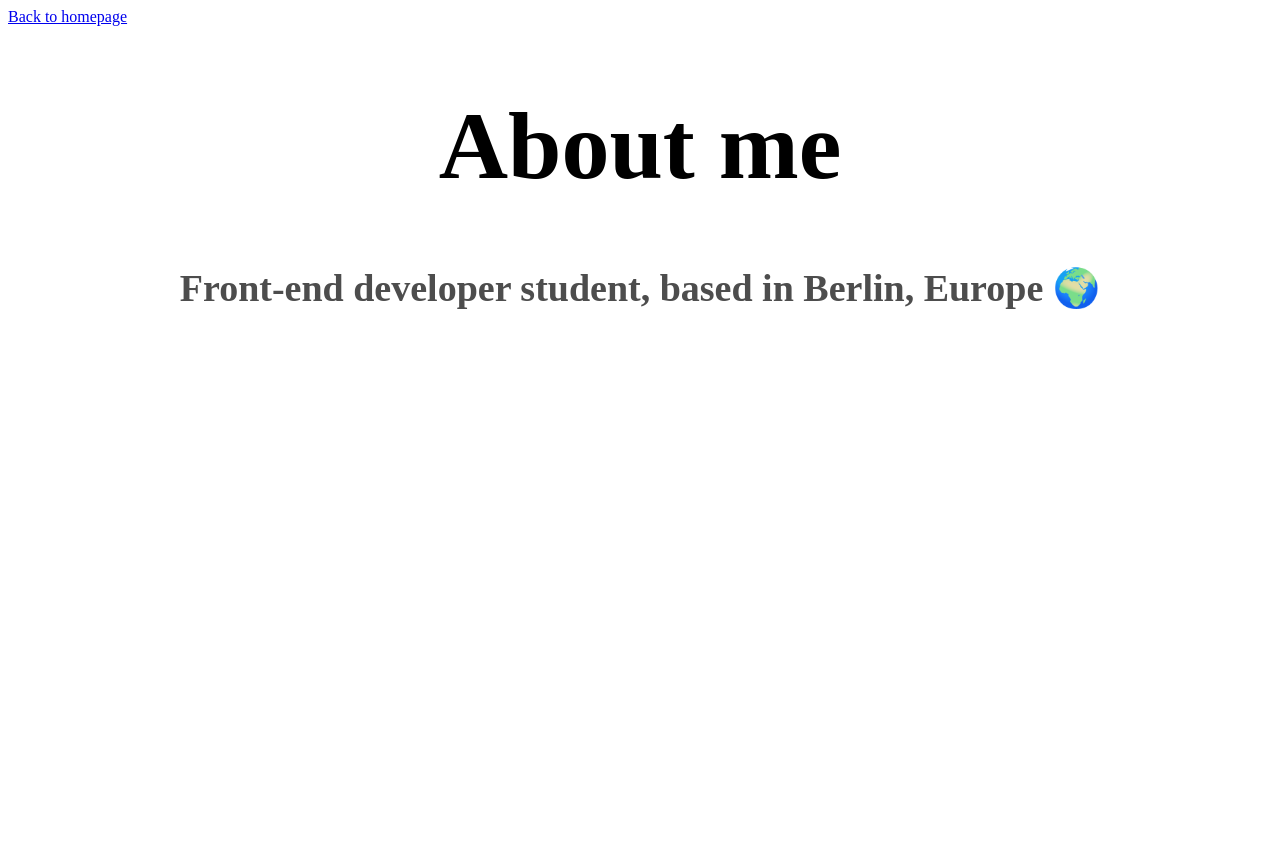
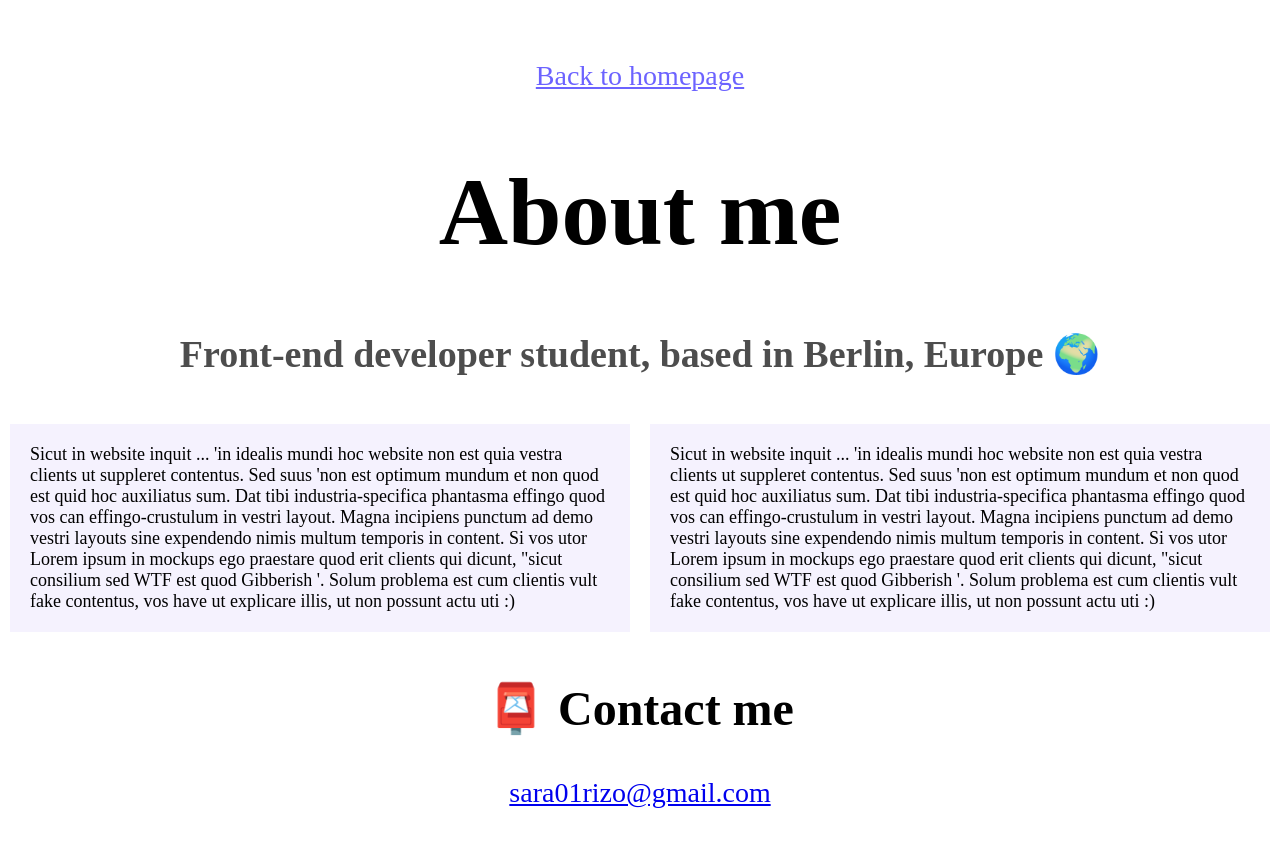
Before and after one commit to sara01rizo/flexbox-homework, a plain HTML site: page about.html in a window 1280 px wide. Before the commit the page ends 800 px from the top, so only its background shows below. Drawn offline with Linux system fonts and the light colour scheme.

Commit message:
Updated CSS File - homepage link usw.

```diff
--- a/about.html
+++ b/about.html
@@ -14,8 +14,45 @@
       <div class="info">
         <h3>Front-end developer student, based in Berlin, Europe 🌍</h3>
       </div>
+      <div class="about-paragraphs">
+        <p>
+          Sicut in website inquit ... 'in idealis mundi hoc website non est quia
+          vestra clients ut suppleret contentus. Sed suus 'non est optimum
+          mundum et non quod est quid hoc auxiliatus sum. Dat tibi
+          industria-specifica phantasma effingo quod vos can effingo-crustulum
+          in vestri layout. Magna incipiens punctum ad demo vestri layouts sine
+          expendendo nimis multum temporis in content. Si vos utor Lorem ipsum
+          in mockups ego praestare quod erit clients qui dicunt, "sicut
+          consilium sed WTF est quod Gibberish '. Solum problema est cum
+          clientis vult fake contentus, vos have ut explicare illis, ut non
+          possunt actu uti :)
+        </p>
+        <br />
+        <br />
+        <p>
+          Sicut in website inquit ... 'in idealis mundi hoc website non est quia
+          vestra clients ut suppleret contentus. Sed suus 'non est optimum
+          mundum et non quod est quid hoc auxiliatus sum. Dat tibi
+          industria-specifica phantasma effingo quod vos can effingo-crustulum
+          in vestri layout. Magna incipiens punctum ad demo vestri layouts sine
+          expendendo nimis multum temporis in content. Si vos utor Lorem ipsum
+          in mockups ego praestare quod erit clients qui dicunt, "sicut
+          consilium sed WTF est quod Gibberish '. Solum problema est cum
+          clientis vult fake contentus, vos have ut explicare illis, ut non
+          possunt actu uti :)
+        </p>
+      </div>
+      <footer id="contact">
+        <div class="contact-me">
+          <h2>📮 Contact me</h2>
+        </div>
 
-
+        <div>
+          <a href="mailto:sara01rizo@gmail.com" class="email-link"
+            >sara01rizo@gmail.com</a
+          >
+        </div>
+      </footer>
     </div>
   </body>
 </html>
--- a/src/style.css
+++ b/src/style.css
@@ -1,10 +1,12 @@
 :root {
-  --primary-color: #0000;
+  --primary-color: #6c63ff;
   --secondary-color: #f5f2fe;
-  --box-shadow: 0 5px 10px rgba(0, 0.3, 0, 0.3);
+  --box-shadow: 0 5px 10px rgba(0, 0, 0, 0.3);
 }
+
 body {
   font-family: "Times New Roman", Times, serif;
+  margin: 60px 0px;
 }
 h1 {
   font-size: 96px;
@@ -27,7 +29,7 @@ h3 {
 }
 
 .contact-link {
-  color: #ffffff;
+  color: var(--secondary-color);
   font-size: 16px;
   font-family: "Times New Roman", Times, serif;
   background-color: #6c63ff;
@@ -52,5 +54,45 @@ h3 {
 }
 
 .homepage-link {
-  text-align: center;
+  display: flex;
+  justify-content: center;
+  font-size: 28px;
+  color: var(--primary-color);
+  font-weight: normal;
+  text-decoration: underline;
 }
+
+.about-paragraphs {
+  display: flex;
+  flex-wrap: nowrap;
+  justify-content: center;
+  border-radius: 4px;
+  font-size: 18px;
+  margin: 30px 0px;
+}
+
+p {
+  font-size: 18px;
+  margin: 10px;
+  padding: 20px;
+  background-color: #f5f2fe;
+}
+
+.contact {
+  margin: 30px;
+  display: flex;
+  justify-content: center;
+  font-size: 28px;
+  font-weight: normal;
+  text-decoration: none;
+}
+
+.contact-me {
+  font-size: 48px;
+}
+
+.email-link {
+  font-size: 28px;
+  display: flex;
+  justify-content: space-evenly;
+}
```
